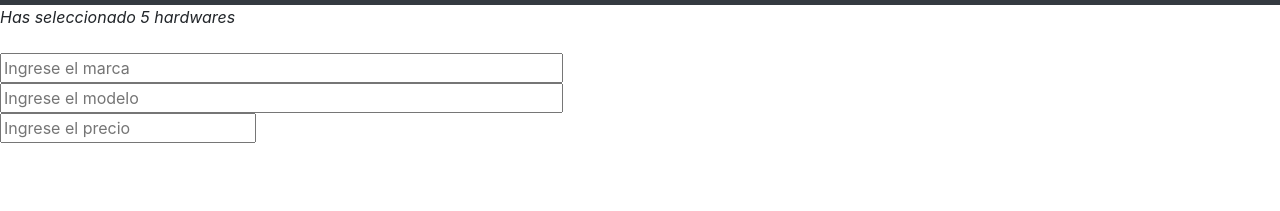
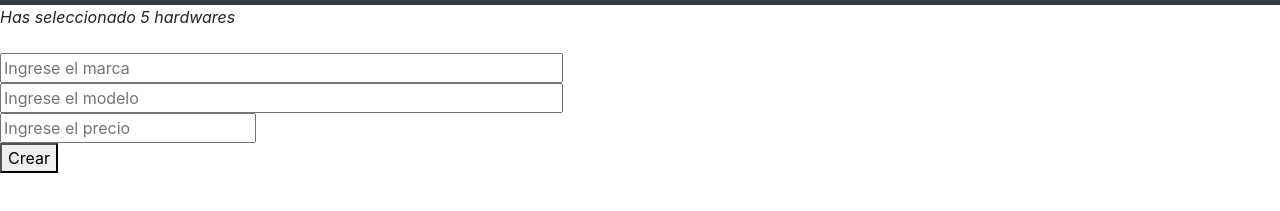
Before and after one commit to SebastianMacaya/e-commerce-coderhouse, a plain HTML site: page index.html in a window 1280 px wide. Both pictures are taken after typing "5" into the empty fields and a click on the button "Enviar". Shown: the part 107-318 px from the top of the page. Drawn offline with Linux system fonts and the light colour scheme.

Commit message:
documento el script

```diff
--- a/index.html
+++ b/index.html
@@ -111,7 +111,6 @@
           id="cantidadHardware"
           min="0"
           name="cantidadHardware"
-          autocomplete="off"
         />
         <button type="submit" class="btn btn-primary">Enviar</button>
       </form>
@@ -144,7 +143,7 @@
             size="50px"
           />
           <br />
-          <button type="submit" class="btn btn-primary>Crear</button>
+          <button type="submit">Crear</button>
         </form>
       </section>
     </main>
--- a/index.js
+++ b/index.js
@@ -60,7 +60,7 @@ const initProductos = () => {
       crearProducto(producto);
     }
   };
-
+  //Creo los productos usando la template
   const crearProducto = (producto) => {
     const template = document.getElementById("producto");
     const productoElement = template.content.cloneNode(true);
@@ -74,6 +74,7 @@ const initProductos = () => {
     productoElement.getElementById(
       "precio"
     ).textContent = `$ ${producto.precio}`;
+    //Sumo la cantidad de productos comprados
     productoElement.getElementById("comprar").addEventListener("click", () => {
       precioDeLaCompra += Number(producto.precio);
 
```
